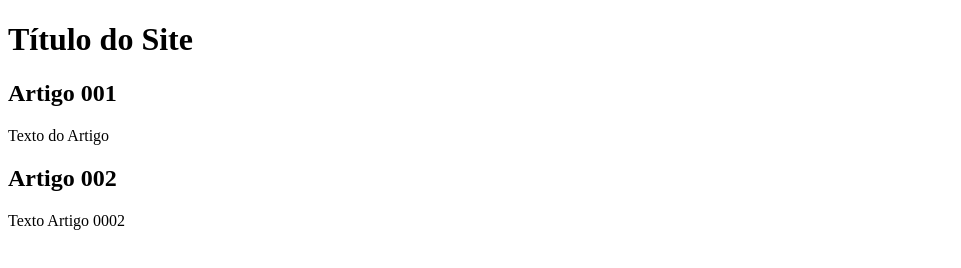
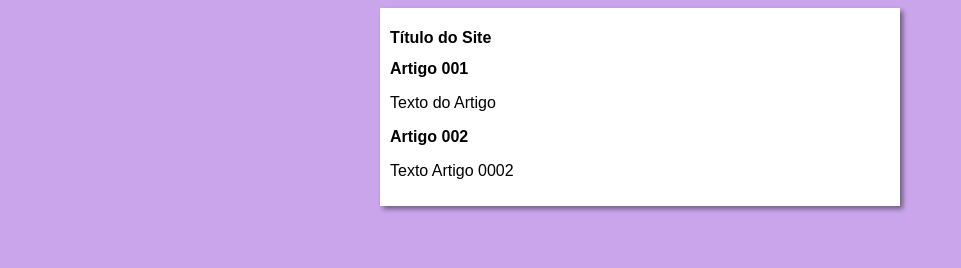
Before and after one commit to AlynneRaquel/Projeto-site, a plain HTML site: page index.html in a window 1280 px wide. Shown: the whole page, without its empty margins (0-961 px from the left). Drawn offline with Linux system fonts and the light colour scheme.

Commit message:
Iniciei o design

```diff
--- /dev/null
+++ b/estilos/style.css
@@ -0,0 +1,18 @@
+*{
+   font-family: Arial, Helvetica, sans-serif;
+   font-size: 16px;
+}
+
+body{
+   background-color: rgb(202, 165, 236);
+
+}
+
+main{
+background-color: white;
+width: 500px;
+margin: auto;
+padding: 10px;
+box-shadow: 3px 3px 5px rgba(0, 0, 0, 0.452)  ;
+
+}
--- a/index.html
+++ b/index.html
@@ -4,6 +4,7 @@
     <meta charset="UTF-8">
     <meta name="viewport" content="width=device-width, initial-scale=1.0">
     <title>Título do Site</title>
+    <link rel="stylesheet" href="estilos/style.css">
 </head>
 <body>
     <main>
```
